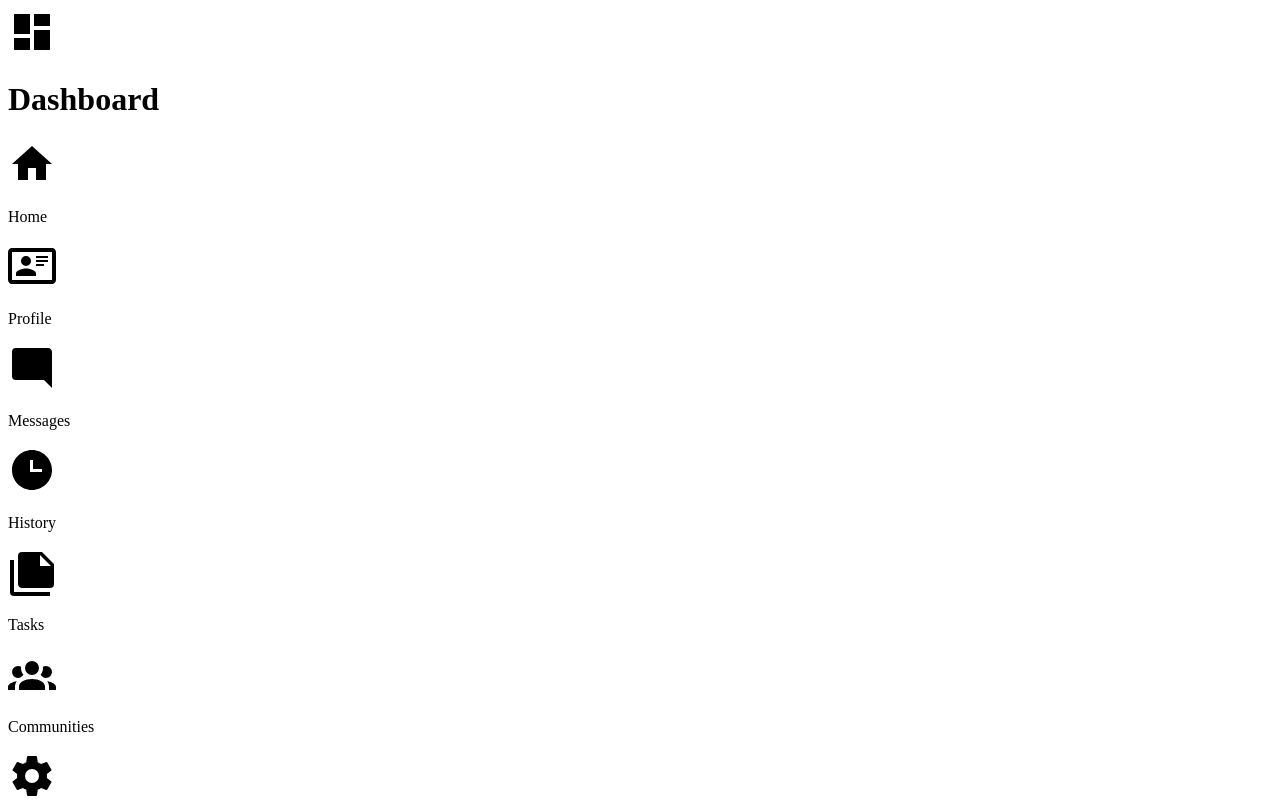
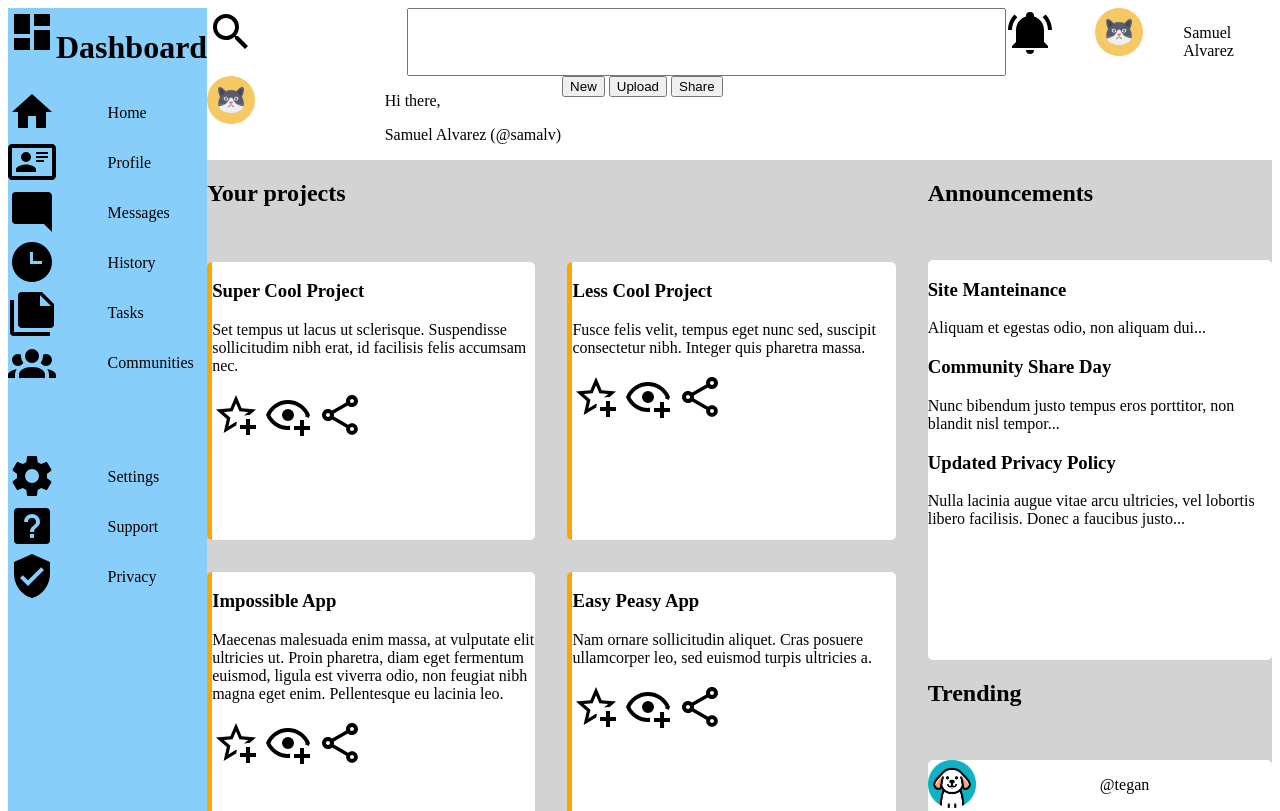
Before and after one commit to SamuelAlvarezB/grid-dashboard-project, a plain HTML site: page index.html in a window 1280 px wide. Shown: the top 811 px of the page. Drawn offline with Linux system fonts and the light colour scheme.

Commit message:
Add basic CSS grid structure

```diff
--- a/index.html
+++ b/index.html
@@ -55,7 +55,9 @@
             </div>
         </div>
     </div>
+    <div class="main-content">
         <div class="header">
+            <div class="header-top">
                 <div class="search">
                     <img src="./img/magnify.svg" alt="">
                     <input type="text">
@@ -65,10 +67,14 @@
                     <img src="./img/user-profile.png" alt="">
                     <p>Samuel Alvarez</p>
                 </div>
+            </div>
+            <div class="header-bottom">
                 <div class="greetings">
-            <img src="./img/user-profile.png" alt="">
+                    <img src="./img/user-profile.png" alt="" class="greetings-img">
+                    <div class="greetings-info">
                         <p>Hi there,</p>
                         <p>Samuel Alvarez (@samalv)</p>
+                    </div>
                 </div>
                 <div class="header-buttons">
                     <button>New</button>
@@ -76,12 +82,14 @@
                     <button>Share</button>
                 </div>
             </div>
+        </div>
         <div class="content">
             <div class="projects">
-            <h2>Your projects</h2>
+                <h2 class="projects-header">Your projects</h2>
                 <div class="project-card">
                     <h3>Super Cool Project</h3>
-                <p>Set tempus ut lacus ut sclerisque. Suspendisse sollicitudim nibh erat, id facilisis felis accumsam
+                    <p>Set tempus ut lacus ut sclerisque. Suspendisse sollicitudim nibh erat, id facilisis felis
+                        accumsam
                         nec.</p>
                     <div class="card-icons">
                         <img src="./img/star-plus-outline.svg" alt="">
@@ -91,7 +99,8 @@
                 </div>
                 <div class="project-card">
                     <h3>Less Cool Project</h3>
-                <p>Fusce felis velit, tempus eget nunc sed, suscipit consectetur nibh. Integer quis pharetra massa.</p>
+                    <p>Fusce felis velit, tempus eget nunc sed, suscipit consectetur nibh. Integer quis pharetra massa.
+                    </p>
                     <div class="card-icons">
                         <img src="./img/star-plus-outline.svg" alt="">
                         <img src="./img/eye-plus-outline.svg" alt="">
@@ -100,7 +109,8 @@
                 </div>
                 <div class="project-card">
                     <h3>Impossible App</h3>
-                <p>Maecenas malesuada enim massa, at vulputate elit ultricies ut. Proin pharetra, diam eget fermentum
+                    <p>Maecenas malesuada enim massa, at vulputate elit ultricies ut. Proin pharetra, diam eget
+                        fermentum
                         euismod, ligula est viverra odio, non feugiat nibh magna eget enim. Pellentesque eu lacinia leo.
                     </p>
                     <div class="card-icons">
@@ -111,7 +121,8 @@
                 </div>
                 <div class="project-card">
                     <h3>Easy Peasy App</h3>
-                <p>Nam ornare sollicitudin aliquet. Cras posuere ullamcorper leo, sed euismod turpis ultricies a.</p>
+                    <p>Nam ornare sollicitudin aliquet. Cras posuere ullamcorper leo, sed euismod turpis ultricies a.
+                    </p>
                     <div class="card-icons">
                         <img src="./img/star-plus-outline.svg" alt="">
                         <img src="./img/eye-plus-outline.svg" alt="">
@@ -130,7 +141,8 @@
                 </div>
                 <div class="project-card">
                     <h3>Money Maker</h3>
-                <p>Mauris mollis ex libero, a sollicitudin arcu mollis in. Morbi id ante sed augue cursus maximus ac nec
+                    <p>Mauris mollis ex libero, a sollicitudin arcu mollis in. Morbi id ante sed augue cursus maximus ac
+                        nec
                         risus.</p>
                     <div class="card-icons">
                         <img src="./img/star-plus-outline.svg" alt="">
@@ -139,6 +151,7 @@
                     </div>
                 </div>
             </div>
+            <div class="content-right">
                 <div class="announcements">
                     <h2>Announcements</h2>
                     <div class="announce-card">
@@ -183,6 +196,9 @@
                     </div>
                 </div>
             </div>
+        </div>
+    </div>
+
 </body>
 
 </html>
--- a/style.css
+++ b/style.css
@@ -1,3 +1,122 @@
+body {
+    display: grid;
+    grid-template-columns: 0.5fr 3fr;
+    grid-template-rows: 1fr 4fr;
+}
+
+.sidebar {
+    background-color: lightskyblue;
+}
+
+.content {
+    background-color: lightgray;
+
+}
+
+.logo {
+    display: grid;
+    grid-template-columns: 1fr 1fr;
+}
+
+.nav-item {
+    display: grid;
+    grid-template-columns: 1fr 1fr;
+}
+
+.nav-about {
+    margin-top: 4rem;
+}
+
+.header-top {
+    display: grid;
+    grid-template-columns: 3fr 1fr;
+}
+
+.search {
+    display: grid;
+    grid-template-columns: 1fr 3fr;
+}
+
+.user-info {
+    display: grid;
+    grid-template-columns: 1fr 1fr 1fr;
+}
+
+.header-bottom {
+    display: grid;
+    grid-template-columns: 1fr 1fr 1fr;
+}
+
+.greetings {
+    display: grid;
+    grid-template-columns: 1fr 1fr;
+}
+
+.greetings-img {
+    grid-row-start: 1 3;
+}
+
+.content {
+    display: grid;
+    grid-template-columns: 2fr 1fr;
+    gap: 2rem;
+}
+
+.projects {
+    display: grid;
+    grid-template-columns: 1fr 1fr;
+    grid-template-rows: 0.25fr 1fr 1fr 1fr;
+    gap: 2rem;
+}
+
+.projects-header {
+    grid-column-start: 1;
+    grid-column-end: 3;
+}
+
+.project-card {
+    background-color: white;
+    border-radius: 5px;
+    border-left: 5px solid orange;
+}
+
+.content-right {
+    display: grid;
+    grid-template-columns: 1fr;
+    grid-template-rows: 1fr 1fr;
+}
+
+.announcements {
+    display: grid;
+    grid-template-rows: 0.25fr 1fr;
+}
+
+.announce-card {
+    background-color: white;
+    border-radius: 5px;
+}
+
+.trending {
+    display: grid;
+    grid-template-rows: 0.25fr 1fr;
+}
+
+.trending-card {
+    background-color: white;
+    border-radius: 5px;
+}
+
+.trend {
+    display: grid;
+    grid-template-columns: 1fr 1fr;
+    grid-template-rows: 1fr 1fr;
+}
+
+.trend>img {
+    grid-row-start: 1;
+    grid-row-end: 3;
+}
+
 img {
     width: 3rem;
 }
```
Lines whose indentation alone changed are shown as unchanged.
